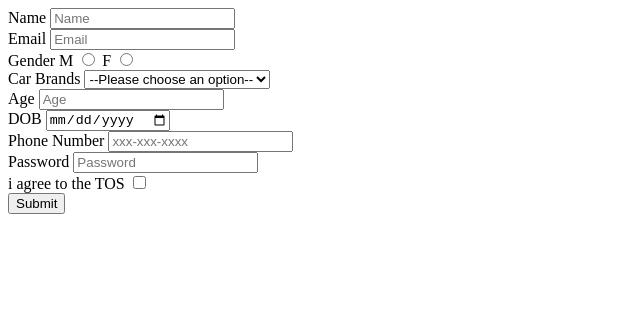
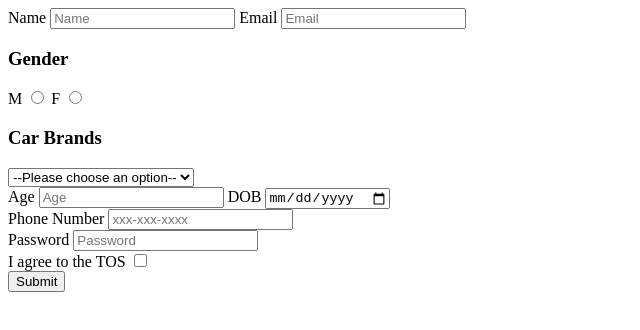
Before and after one commit to acciojob/signup-form-car-Mohammadyasar303, a website: page main.html in a window 1280 px wide. Shown: the whole page, without its empty margins (0-640 px from the left). Drawn offline with Linux system fonts and the light colour scheme.

Commit message:
created a submission

```diff
--- a/main.html
+++ b/main.html
@@ -7,21 +7,23 @@
 
 <body>
 	<!-- the entire body must be written by student -->
-</section>
+<!-- <section> -->
 	<form action="/submit" method="post">
 		<label for="name">Name</label>
-		<input type="text" id="name" placeholder="Name" required><br>
+		<input type="text" id="name" placeholder="Name" required>
 
 		<label for="email">Email</label>
-		<input type="Email" id="email" placeholder="Email" required><br>
+		<input type="Email" id="email" placeholder="Email" required>
 
-		<label for="Gender">Gender</label>
+		<!-- <label for="Gender">Gender</label> -->
+		<h3>Gender</h3>
 		<label for="gender_m">M</label>
-        <input type="radio" name="Gender" id="gender_m" required>
+        <input type="radio" name="gender" id="gender_m" required>
 		<lable for="gender_f">F</lable>
-		<input type="radio" name="Gender" id="gender_f" required><br>
+		<input type="radio" name="gender" id="gender_f" required>
 
-		<label for="cars">Car Brands</label>
+		<!-- <label for="cars">Car Brands</label>-->
+		<h3>Car Brands</h3>
 		<select name="" id="cars" required>
 			<option value="">--Please choose an option--</option>
 			<option value="car1">car1</option>
@@ -29,9 +31,11 @@
 			<option value="car3">car3</option>
 		</select><br>
 
+		<!-- <h3>Age</h3> -->
 		<label for="age">Age</label>
-		<input type="number" id="age" placeholder="Age" required><br>
+		<input type="number" id="age" placeholder="Age" required>
 
+		<!-- <h3>DOB</h3> -->
 		<lable for="dob">DOB</lable>
 		<input type="date" id="dob" required><br>
 
@@ -41,13 +45,13 @@
 		<label for="password">Password</label>
 		<input type="password" id="password" placeholder="Password" required><br>
 
-		<label for="tos">i agree to the TOS</label>
+		<label for="tos">I agree to the TOS</label>
 		<input type="checkbox" id="tos" required><br>
 
 		<button>Submit</button>
 
 	</form>
-</section>
+<!-- </section> -->
     <script type="text/javascript" src="./script.js">
 </script>
 
```
